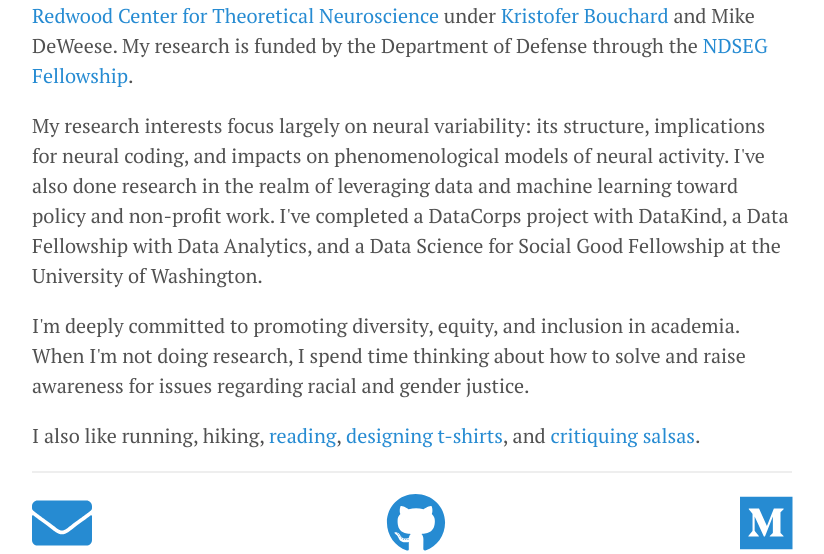
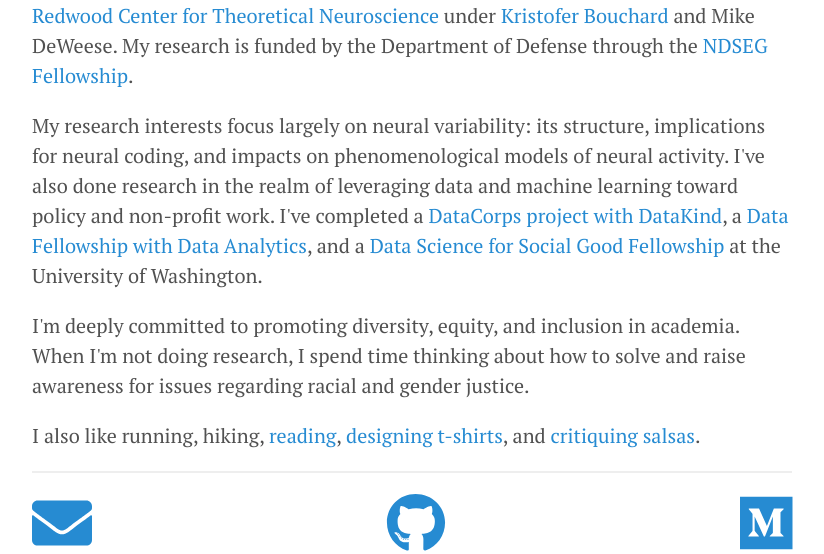
Before and after one commit to pssachdeva/pssachdeva.github.io, a Jekyll site: the page built from index.html, in a window 1280 px wide. Shown: the part 442-996 px from the top of the page, without its empty margins (228-1052 px from the left). Built offline with Jekyll 4.4.1, drawn with Linux system fonts in a browser that asks for light colours; nearby versions of some CDN libraries; the list of posts is cut into pages by our own code; some of the changed lines change nothing that is shown.

Commit message:
add links

```diff
--- a/index.html
+++ b/index.html
@@ -15,9 +15,9 @@
 <p>My research interests focus largely on neural variability: its structure,
   implications for neural coding, and impacts on phenomenological models of neural activity.
   I've also done research in the realm of leveraging data and machine learning toward
-  policy and non-profit work. I've completed a DataCorps project with DataKind,
-  a Data Fellowship with Data Analytics, and a Data Science for Social Good
-  Fellowship at the University of Washington.
+  policy and non-profit work. I've completed a <a href="https://www.datakind.org/datacorps">DataCorps project with DataKind</a>,
+  a <a href="http://www.deltanalytics.org/fellows.html">Data Fellowship with Data Analytics</a>,
+  and a <a href="https://escience.washington.edu/dssg/">Data Science for Social Good Fellowship</a> at the University of Washington.
 </p>
 
 <p>I'm deeply committed to promoting diversity, equity, and inclusion in academia. When I'm not doing research, I spend time thinking about how to solve and raise awareness for issues regarding racial and gender justice.</p>
```
